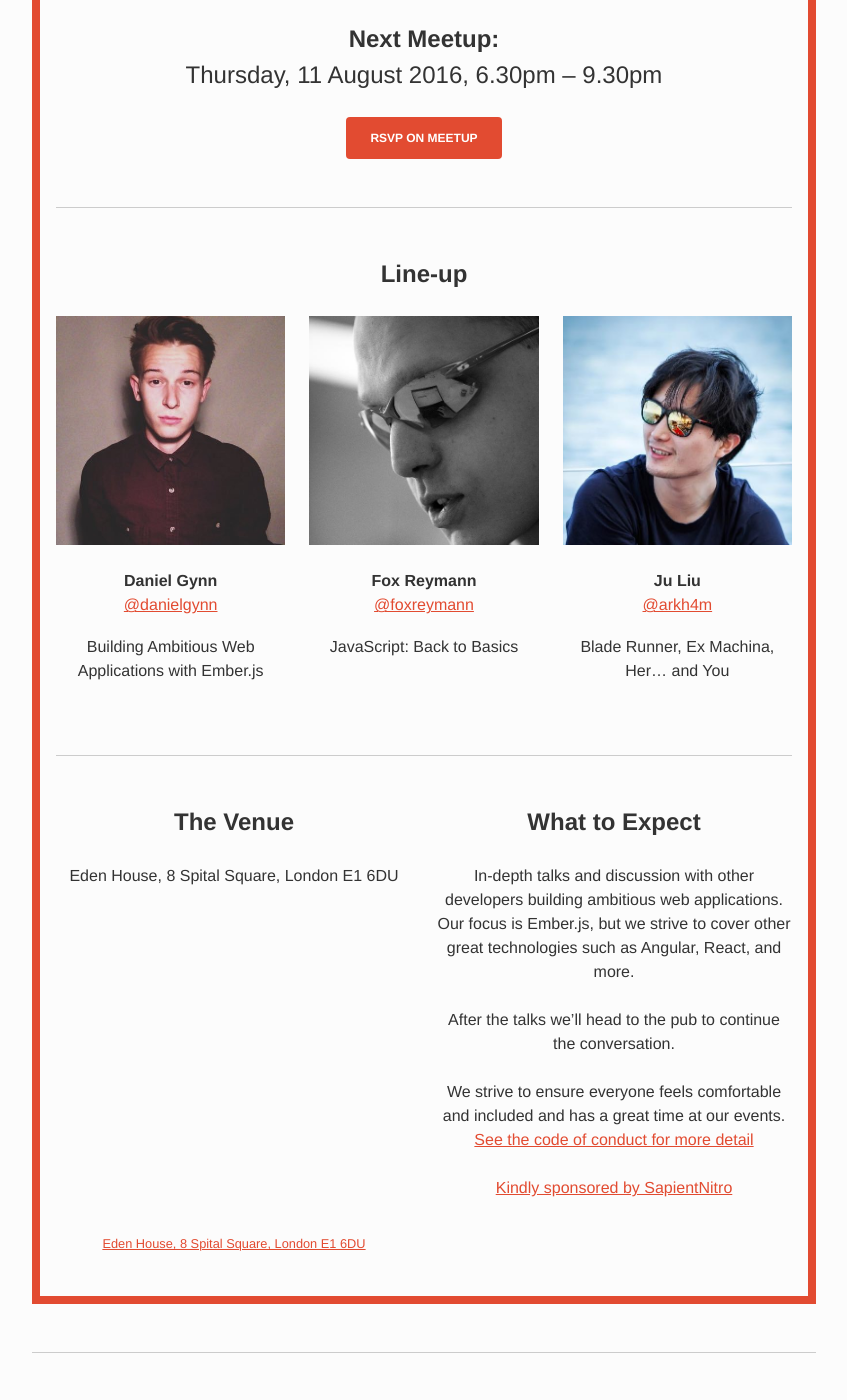
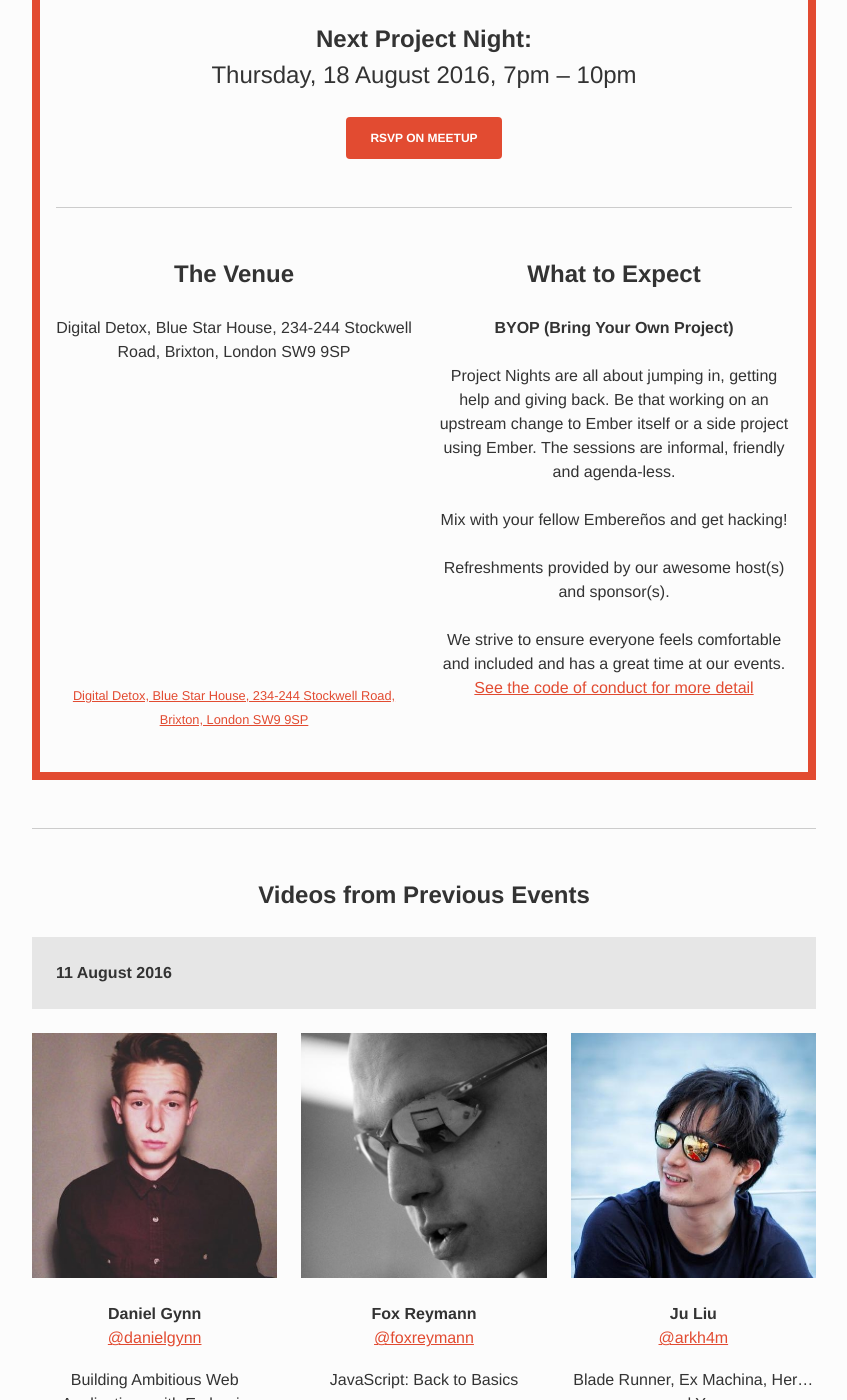
Before and after one commit to emberlondon/emberlondon.github.io, a Jekyll site: the page built from index.html, in a window 1280 px wide and 1400 px high, scrolled down 781 px. Shown: the whole window, without its empty margins (216-1063 px from the left). Built offline with Jekyll 4.4.1, drawn with Linux system fonts in a browser that asks for light colours; nearby versions of some CDN libraries; some of the changed text lies outside the part shown.

Commit message:
Aug proj night

```diff
--- a/_data/events.yml
+++ b/_data/events.yml
@@ -1,27 +1,27 @@
-- type: meetup
-  date: Thursday, 11 August 2016
-  time: 6.30pm – 9.30pm
-  datetime_aria: Thursday, Eleventh of August, two-thousand and sixteen, six-thirty pm to ten pm.
-  location: Eden House, 8 Spital Square, London E1 6DU
-  location_for_google: Eden House, 8 Spital Square, London E1 6DU
-  url: http://www.meetup.com/London-Emberjs-User-Group/events/231614813/
-  talks:
-  - speaker_name: Daniel Gynn
-    speaker_twitter: danielgynn
-    image: /images/speakers/danielgynn.jpg
-    title: Building Ambitious Web Applications with Ember.js
-  - speaker_name: Fox Reymann
-    speaker_twitter: foxreymann
-    image: /images/speakers/foxreymann.jpg
-    title: "JavaScript: Back to Basics"
-  - speaker_name: Ju Liu
-    speaker_twitter: arkh4m
-    image: /images/speakers/arkh4m-2.jpg
-    title: 'Blade Runner, Ex Machina, Her… and You'
-# - type: project-night
-#   date: Thursday, 21 July 2016
-#   time: 7pm – 10pm
-#   datetime_aria: Thursday, Twenty-first of July, two-thousand and sixteen, seven pm to ten pm.
-#   location: AlphaSights, 201 Borough High St, Borough, London
-#   location_for_google: 201 Borough High St, Borough, London
-#   url: http://www.meetup.com/London-Emberjs-User-Group/events/231614846/
+- type: project-night
+  date: Thursday, 18 August 2016
+  time: 7pm – 10pm
+  datetime_aria: Thursday, Eighteenth of August, two-thousand and sixteen, seven pm to ten pm.
+  location: Digital Detox, Blue Star House, 234-244 Stockwell Road, Brixton, London SW9 9SP
+  location_for_google: Blue Star House, Brixton, London SW9 9SP
+  url: https://www.meetup.com/London-Emberjs-User-Group/events/231614853/
+# - type: meetup
+#   date: Thursday, 11 August 2016
+#   time: 6.30pm – 9.30pm
+#   datetime_aria: Thursday, Eleventh of August, two-thousand and sixteen, six-thirty pm to ten pm.
+#   location: Eden House, 8 Spital Square, London E1 6DU
+#   location_for_google: Eden House, 8 Spital Square, London E1 6DU
+#   url: http://www.meetup.com/London-Emberjs-User-Group/events/231614813/
+#   talks:
+#   - speaker_name: Daniel Gynn
+#     speaker_twitter: danielgynn
+#     image: /images/speakers/danielgynn.jpg
+#     title: Building Ambitious Web Applications with Ember.js
+#   - speaker_name: Fox Reymann
+#     speaker_twitter: foxreymann
+#     image: /images/speakers/foxreymann.jpg
+#     title: "JavaScript: Back to Basics"
+#   - speaker_name: Ju Liu
+#     speaker_twitter: arkh4m
+#     image: /images/speakers/arkh4m-2.jpg
+#     title: 'Blade Runner, Ex Machina, Her… and You'
--- a/_data/previous-events.yml
+++ b/_data/previous-events.yml
@@ -1,17 +1,37 @@
+- date: 11 August 2016
+  talks:
+  - speaker_name: Daniel Gynn
+    speaker_twitter: danielgynn
+    image: /images/speakers/danielgynn.jpg
+    info: Building Ambitious Web Applications with Ember.js
+    video_url:
+  - speaker_name: Fox Reymann
+    speaker_twitter: foxreymann
+    image: /images/speakers/foxreymann.jpg
+    info: "JavaScript: Back to Basics"
+    video_url:
+  - speaker_name: Ju Liu
+    speaker_twitter: arkh4m
+    image: /images/speakers/arkh4m-2.jpg
+    info: 'Blade Runner, Ex Machina, Her… and You'
+    video_url:
 - date: 14 July 2016
   talks:
   - speaker_name: Aaron Chambers
     speaker_twitter: grandazz
     image: images/speakers/grandazz-3.jpg
     info: 'Timecop: Freeze. Put your hands in the air. Do not move a muscle'
+    video_url:
   - speaker_name: Will Raxworthy
     speaker_twitter: willrax
     image: images/speakers/willrax-2.jpg
     info: Route Actions and Component Actions
+    video_url:
   - speaker_name: Barney Carroll
     speaker_twitter: barneycarroll
     image: images/speakers/barneycarroll.jpg
     info: Ember Patterns
+    video_url:
 - date: 9 June 2016
   talks:
   - speaker_name: Melinda Seckington
```
